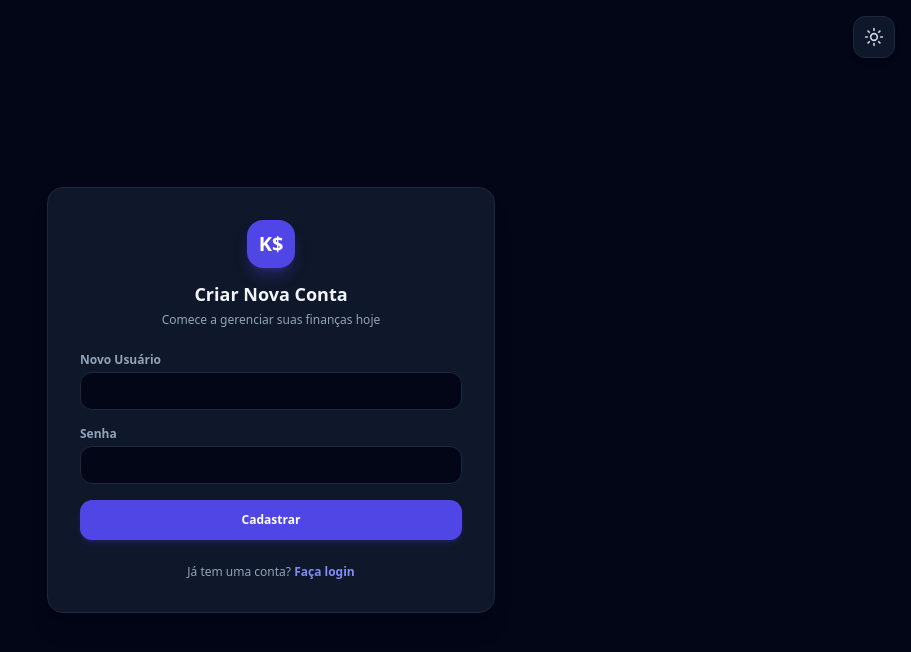
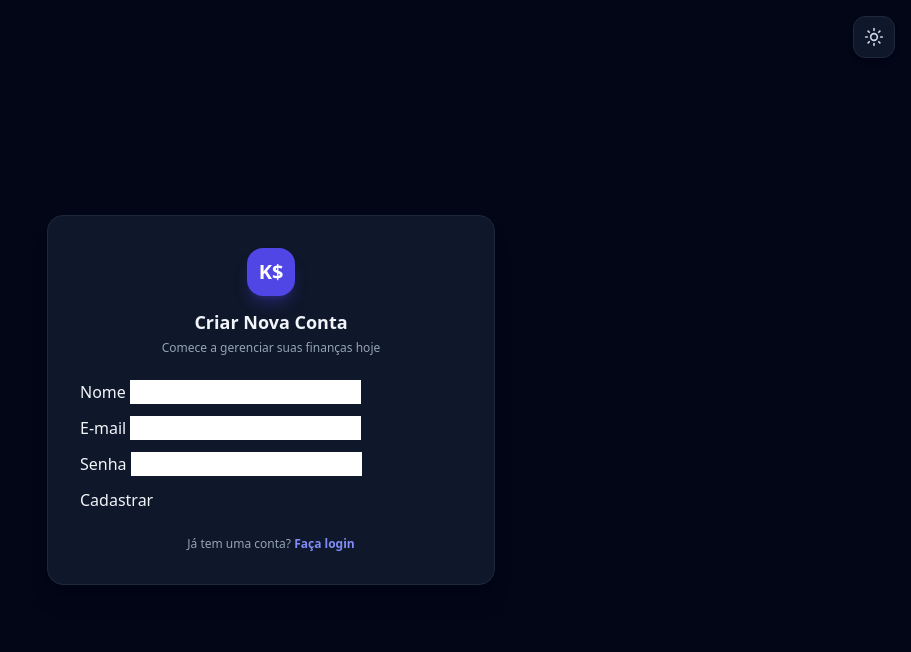
Before and after one commit to klayvertnext/controle-financeiro-python, a Flask app: page /cadastro in a window 1280 px wide. Shown: the top 652 px of the page, without its empty margins (369-1280 px from the left). Run offline with Flask 3, Linux system fonts and the light colour scheme; some libraries are stand-ins or nearby versions.

Commit message:
Corrige tratamento de campos nulos e blinda contra Erro 500

```diff
--- a/app.py
+++ b/app.py
@@ -65,7 +65,7 @@ class Cartao(db.Model):
     limite = db.Column(db.Float, nullable=False)
     dia_vencimento = db.Column(db.Integer, nullable=False)
 
-# Inicialização global das tabelas
+# Inicialização segura das tabelas
 with app.app_context():
     db.create_all()
 
@@ -81,13 +81,20 @@ def index():
 
 @app.route('/login', methods=['GET', 'POST'])
 def login():
-    # Garante que a tabela existe antes de consultar
     with app.app_context():
         db.create_all()
 
     if request.method == 'POST':
-        email = request.form.get('email').strip().lower()
-        senha = request.form.get('senha')
+        # Tratamento seguro com valor padrão para evitar AttributeError em NoneType
+        email_raw = request.form.get('email', '')
+        senha_raw = request.form.get('senha', '')
+
+        email = email_raw.strip().lower() if email_raw else ''
+        senha = senha_raw.strip() if senha_raw else ''
+
+        # Validação amigável
+        if not email or not senha:
+            return render_template('login.html', erro="Preencha todos os campos obrigatórios.")
 
         try:
             user = Usuario.query.filter_by(email=email).first()
@@ -97,20 +104,28 @@ def login():
                 return redirect(url_for('dashboard'))
             return render_template('login.html', erro="E-mail ou senha incorretos.")
         except Exception as e:
-            return render_template('login.html', erro=f"Erro de conexão com o banco: {str(e)}")
+            return render_template('login.html', erro="Ocorreu um erro ao processar o login. Tente novamente.")
 
     return render_template('login.html')
 
 @app.route('/cadastro', methods=['GET', 'POST'])
 def cadastro():
-    # Garante que a tabela existe antes de cadastrar
     with app.app_context():
         db.create_all()
 
     if request.method == 'POST':
-        nome = request.form.get('nome').strip()
-        email = request.form.get('email').strip().lower()
-        senha = request.form.get('senha')
+        # Tratamento seguro para prevenir qualquer Erro 500 porcampos nulos (None)
+        nome_raw = request.form.get('nome', '')
+        email_raw = request.form.get('email', '')
+        senha_raw = request.form.get('senha', '')
+
+        nome = nome_raw.strip() if nome_raw else ''
+        email = email_raw.strip().lower() if email_raw else ''
+        senha = senha_raw.strip() if senha_raw else ''
+
+        # Validação robusta de campos obrigatórios
+        if not nome or not email or not senha:
+            return render_template('cadastro.html', erro="Preencha todos os campos obrigatórios.")
 
         try:
             user_exist = Usuario.query.filter_by(email=email).first()
@@ -130,7 +145,7 @@ def cadastro():
             return redirect(url_for('dashboard'))
         except Exception as e:
             db.session.rollback()
-            return render_template('cadastro.html', erro=f"Erro ao cadastrar: {str(e)}")
+            return render_template('cadastro.html', erro="Ocorreu um erro interno ao realizar o cadastro. Tente novamente.")
 
     return render_template('cadastro.html')
 
@@ -156,6 +171,8 @@ def obter_dados():
 
     user_id = session['usuario_id']
     user = Usuario.query.get(user_id)
+    if not user:
+        return jsonify({'status': 'erro', 'mensagem': 'Utilizador não encontrado'}), 404
 
     rendas_dict = {}
     for r in user.rendas:
@@ -233,14 +250,14 @@ def salvar_dados_completo():
             nova_despesa = Despesa(
                 usuario_id=user_id,
                 id_unico=int(d.get('idUnico')),
-                descricao=d.get('descricao'),
+                descricao=str(d.get('descricao', '')).strip(),
                 valor_parcela=float(d.get('valorParcela', 0)),
-                data_compra=d.get('dataCompra'),
-                tipo=d.get('tipo'),
-                cartao=d.get('cartao', '-'),
+                data_compra=str(d.get('dataCompra', '')).strip(),
+                tipo=str(d.get('tipo', '')).strip(),
+                cartao=str(d.get('cartao', '-')).strip(),
                 parcela_atual=int(d.get('parcelaAtual', 1)),
                 total_parcelas=int(d.get('totalParcelas', 1)),
-                mes_referencia=d.get('mesReferencia'),
+                mes_referencia=str(d.get('mesReferencia', '')).strip(),
                 pago=bool(d.get('pago', False))
             )
             db.session.add(nova_despesa)
@@ -257,13 +274,17 @@ def cadastrar_cartao():
         return jsonify({'status': 'erro', 'mensagem': 'Não autorizado'}), 401
 
     user_id = session['usuario_id']
-    data = request.get_json()
+    data = request.get_json() or {}
 
     try:
+        nome_cartao = str(data.get('nome', '')).strip()
+        if not nome_cartao:
+            return jsonify({'status': 'erro', 'mensagem': 'O nome do cartão é obrigatório'}), 400
+
         novo_c = Cartao(
             usuario_id=user_id,
             cartao_id_ext=str(data.get('id', 'c_' + str(os.urandom(4).hex()))),
-            nome=data.get('nome').strip(),
+            nome=nome_cartao,
             limite=float(data.get('limite', 0)),
             dia_vencimento=int(data.get('dia_vencimento', 1))
         )
@@ -280,17 +301,17 @@ def editar_cartao():
         return jsonify({'status': 'erro', 'mensagem': 'Não autorizado'}), 401
 
     user_id = session['usuario_id']
-    data = request.get_json()
-    cartao_id = str(data.get('id'))
+    data = request.get_json() or {}
+    cartao_id = str(data.get('id', ''))
 
     c = Cartao.query.filter_by(usuario_id=user_id, cartao_id_ext=cartao_id).first()
     if not c:
         return jsonify({'status': 'erro', 'mensagem': 'Cartão não encontrado'}), 404
 
     try:
-        c.nome = data.get('nome').strip()
-        c.limite = float(data.get('limite', 0))
-        c.dia_vencimento = int(data.get('dia_vencimento', 1))
+        c.nome = str(data.get('nome', c.nome)).strip()
+        c.limite = float(data.get('limite', c.limite))
+        c.dia_vencimento = int(data.get('dia_vencimento', c.dia_vencimento))
         db.session.commit()
         return jsonify({'status': 'sucesso'})
     except Exception as e:
@@ -303,8 +324,8 @@ def excluir_cartao():
         return jsonify({'status': 'erro', 'mensagem': 'Não autorizado'}), 401
 
     user_id = session['usuario_id']
-    data = request.get_json()
-    cartao_id = str(data.get('id'))
+    data = request.get_json() or {}
+    cartao_id = str(data.get('id', ''))
 
     c = Cartao.query.filter_by(usuario_id=user_id, cartao_id_ext=cartao_id).first()
     if c:
--- a/templates/cadastro.html
+++ b/templates/cadastro.html
@@ -25,17 +25,21 @@
       <p class="text-xs text-slate-500 dark:text-slate-400 mt-1">Comece a gerenciar suas finanças hoje</p>
     </div>
 
-    <form action="/cadastro" method="POST" class="space-y-4">
-      <div>
-        <label class="block text-xs font-semibold text-slate-600 dark:text-slate-400 mb-1">Novo Usuário</label>
-        <input type="text" name="usuario" required class="w-full px-3.5 py-2.5 bg-slate-50 dark:bg-slate-950 border border-slate-300 dark:border-slate-800 rounded-xl text-xs text-slate-900 dark:text-slate-100 focus:outline-none focus:border-indigo-500">
-      </div>
-      <div>
-        <label class="block text-xs font-semibold text-slate-600 dark:text-slate-400 mb-1">Senha</label>
-        <input type="password" name="senha" required class="w-full px-3.5 py-2.5 bg-slate-50 dark:bg-slate-950 border border-slate-300 dark:border-slate-800 rounded-xl text-xs text-slate-900 dark:text-slate-100 focus:outline-none focus:border-indigo-500">
-      </div>
-      <button type="submit" class="w-full py-3 bg-indigo-600 hover:bg-indigo-500 text-white font-semibold rounded-xl text-xs transition-all shadow-md shadow-indigo-600/20">Cadastrar</button>
-    </form>
+    <form method="POST" action="/cadastro">
+    <div class="mb-3">
+        <label for="nome" class="form-label">Nome</label>
+        <input type="text" class="form-control" id="nome" name="nome" required>
+    </div>
+    <div class="mb-3">
+        <label for="email" class="form-label">E-mail</label>
+        <input type="email" class="form-control" id="email" name="email" required>
+    </div>
+    <div class="mb-3">
+        <label for="senha" class="form-label">Senha</label>
+        <input type="password" class="form-control" id="senha" name="senha" required>
+    </div>
+    <button type="submit" class="btn btn-primary">Cadastrar</button>
+</form>
 
     <div class="mt-6 text-center text-xs text-slate-500 dark:text-slate-400">
       Já tem uma conta? <a href="/login" class="text-indigo-600 dark:text-indigo-400 font-semibold hover:underline">Faça login</a>
```
